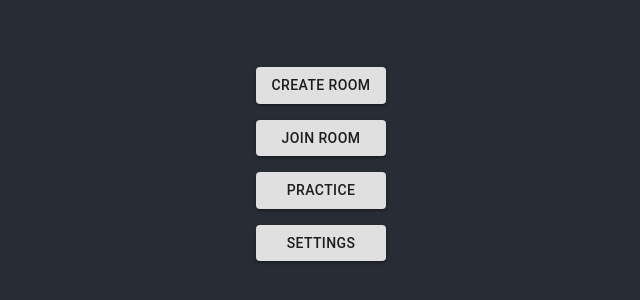
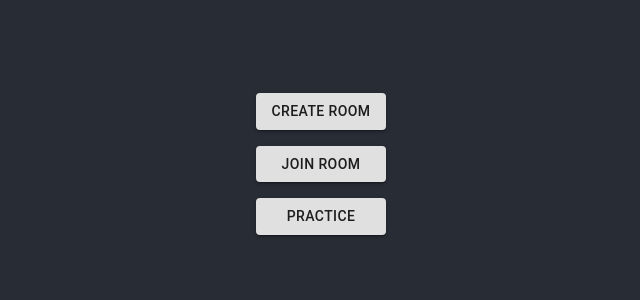
Before and after one commit to andrew-murray/reshuffle, a React (Create React App) app: page / in a window 1280 px wide. Shown: the part 236-536 px from the top of the page, without its empty margins (319-959 px from the left). Built offline with nearby package versions, Linux system fonts and the light colour scheme.

Commit message:
Remove settings button (doesn't do anything).

```diff
--- a/src/TitleScreen.js
+++ b/src/TitleScreen.js
@@ -14,8 +14,7 @@ function TitleScreen(props) {
   const menuItems = [
     {text: "Create Room",onClick: ()=>{ history.push("/room/default");}},
     {text: "Join Room", onClick: ()=>{setJoinDialogOpen(true);} },
-    {text: "Practice", onClick: ()=>{ history.push("/practice"); }},
-    {text: "Settings"}
+    {text: "Practice", onClick: ()=>{ history.push("/practice"); }}
   ];
 
   const listItems = menuItems.map( (item) =>
```
